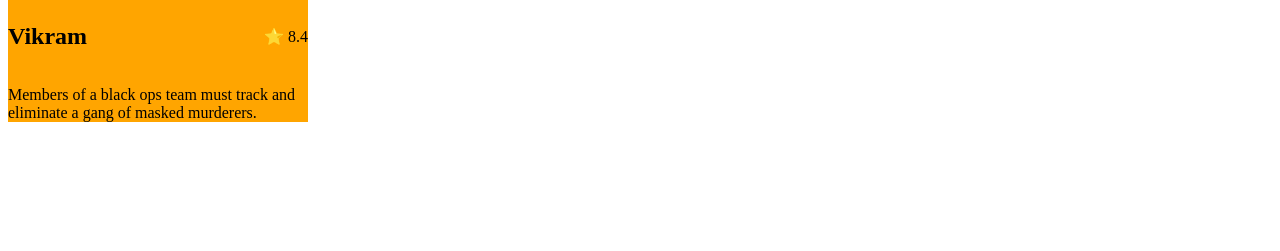
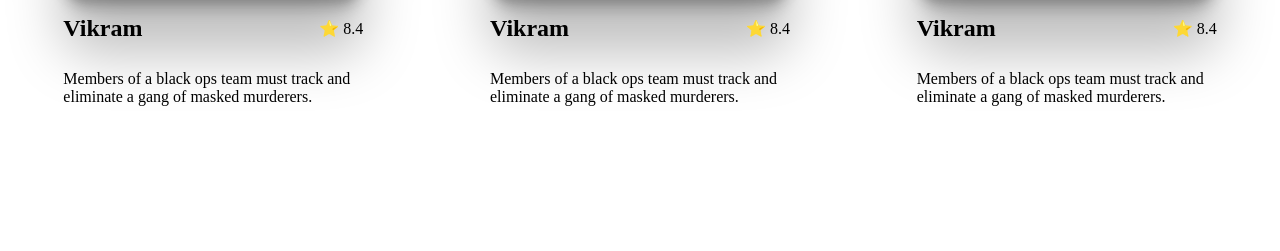
Before and after one commit to QuinlanVic/Flask-project, a Flask app: template templates/movies-list.html in a window 1280 px wide. Shown: the part 549-800 px from the top of the page. Run offline with Flask 3, Linux system fonts and the light colour scheme; the template is opened without the code that fills it, so the values that code supplies are empty.

Commit message:
movies list

```diff
--- a/app.py
+++ b/app.py
@@ -144,6 +144,12 @@
     return render_template("dashboard.html", movies=movies)
 
 
+# movies list
+@app.route("/movies-list")
+def movie_list_page():
+    return render_template("movies-list.html", movies=movies)
+
+
 # GET -> movies page -> JSON
 @app.get("/movies")
 def get_movies():
--- a/templates/movies-list.html
+++ b/templates/movies-list.html
@@ -6,7 +6,7 @@
     <title>Document</title>
     <style>
         .movie-container {
-            background: orange;
+            /* background: orange; */
             /* set width same as poster so all together */
             /* by default takes up entire space of container as div is a block element by default */
             width: 300px;
@@ -20,6 +20,21 @@
             height: 540px;
             width: 100%;
             object-fit: cover;
+            border-radius: 24px;
+            /* box-shadow: rgba(149, 157, 165, 0.2) 0px 8px 24px; */
+            /* box-shadow: rgba(0, 0, 0, 0.16) 0px 1px 4px, rgb(51, 51, 51) 0px 0px 0px 3px; */
+            box-shadow: rgba(0, 0, 0, 0.25) 0px 54px 55px, rgba(0, 0, 0, 0.12) 0px -12px 30px, rgba(0, 0, 0, 0.12) 0px 4px 6px, rgba(0, 0, 0, 0.17) 0px 12px 13px, rgba(0, 0, 0, 0.09) 0px -3px 5px;
+        }
+        .movie-name {
+            margin: 0px
+        }
+        .movie-list-container {
+            display: flex;
+            /* always keeps the gap */
+            gap: 16px;
+            /* space inbetween the elements */
+            justify-content: space-around;
+            flex-wrap: wrap;
         }
     </style>
 </head>
@@ -32,15 +47,37 @@
         "summary": "Members of a black ops team must track and eliminate a gang of masked murderers.",
         "trailer": "https://www.youtube.com/embed/OKBMCL-frPU",
     } -->
+    <div class="movie-list-container">
         <div class="movie-container">
             <img class= "movie-poster" src="https://m.media-amazon.com/images/M/MV5BMmJhYTYxMGEtNjQ5NS00MWZiLWEwN2ItYjJmMWE2YTU1YWYxXkEyXkFqcGdeQXVyMTEzNzg0Mjkx._V1_.jpg" alt="">
             <div class="movie-spec">
-            <h2>Vikram</h2>
+                <h2 class="movie-name">Vikram</h2>
                 <p>⭐ 8.4</p>
             </div>
             <p>
                 Members of a black ops team must track and eliminate a gang of masked murderers.
             </p>
         </div>
+        <div class="movie-container">
+            <img class= "movie-poster" src="https://m.media-amazon.com/images/M/MV5BMmJhYTYxMGEtNjQ5NS00MWZiLWEwN2ItYjJmMWE2YTU1YWYxXkEyXkFqcGdeQXVyMTEzNzg0Mjkx._V1_.jpg" alt="">
+            <div class="movie-spec">
+                <h2 class="movie-name">Vikram</h2>
+                <p>⭐ 8.4</p>
+            </div>
+            <p>
+                Members of a black ops team must track and eliminate a gang of masked murderers.
+            </p>
+        </div>
+        <div class="movie-container">
+            <img class= "movie-poster" src="https://m.media-amazon.com/images/M/MV5BMmJhYTYxMGEtNjQ5NS00MWZiLWEwN2ItYjJmMWE2YTU1YWYxXkEyXkFqcGdeQXVyMTEzNzg0Mjkx._V1_.jpg" alt="">
+            <div class="movie-spec">
+                <h2 class="movie-name">Vikram</h2>
+                <p>⭐ 8.4</p>
+            </div>
+            <p>
+                Members of a black ops team must track and eliminate a gang of masked murderers.
+            </p>
+        </div>
+    </div>
 </body>
 </html>
```
Lines whose indentation alone changed are shown as unchanged.
